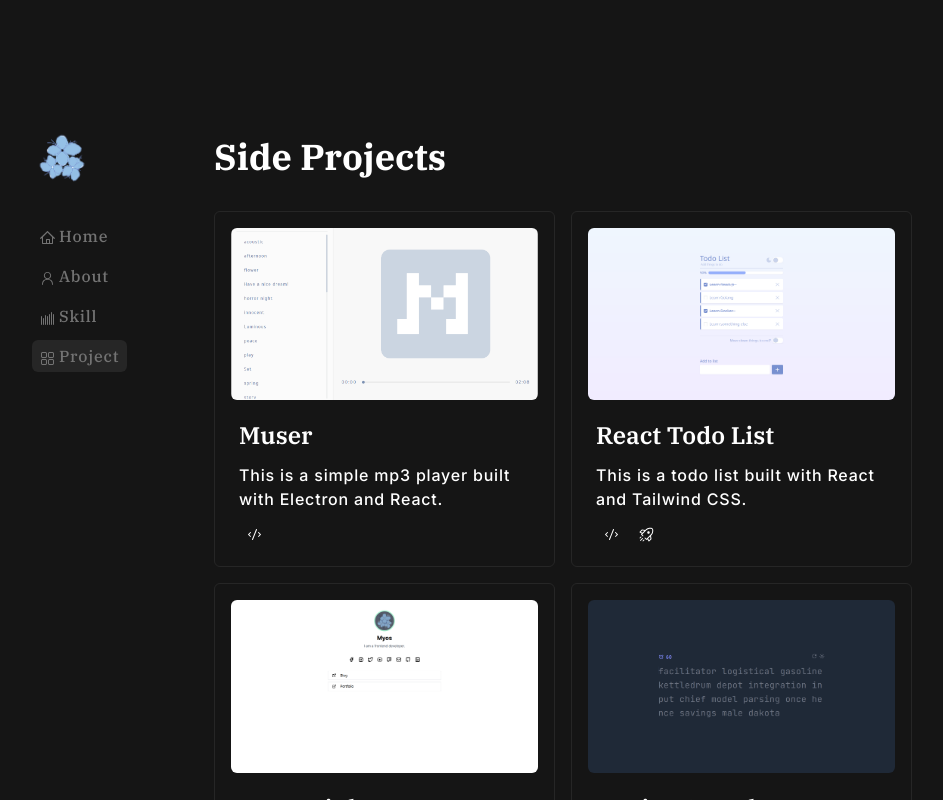
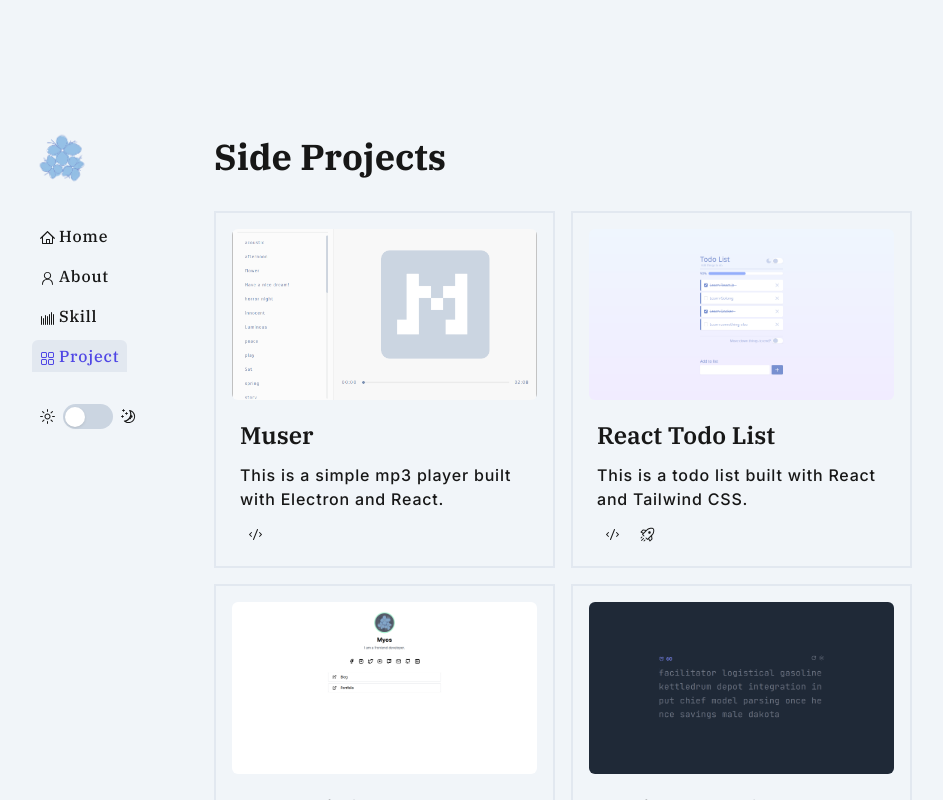
Before and after one commit to Myoschen/portfolio, a Next.js app: page /project in a window 1280 px wide. Shown: the top 800 px of the page, without its empty margins (152-1095 px from the left). Built offline with nearby package versions, Linux system fonts and the light colour scheme.

Commit message:
:sparkles: implement dark mode

```diff
--- a/app/layout.tsx
+++ b/app/layout.tsx
@@ -34,7 +34,7 @@ export default function RootLayout({
       lang="en"
       className={`${inter.variable} ${noto.variable} ${ibm.variable}`}
     >
-      <body className="mb-20 mt-8 flex max-w-4xl flex-col bg-[#151515] text-white antialiased md:mx-auto md:mt-20 md:flex-row lg:mt-32 ">
+      <body className="mb-20 mt-8 flex max-w-4xl flex-col bg-slate-100 text-neutral-900 antialiased transition-colors dark:bg-neutral-900 dark:text-slate-100 md:mx-auto md:mt-20 md:flex-row lg:mt-32 ">
         <Sidebar />
         {children}
       </body>
--- a/app/page.tsx
+++ b/app/page.tsx
@@ -65,7 +65,7 @@ export default function HomePage() {
           variants={item}
           className="grid gap-y-4 md:grid-cols-[180px_auto] md:gap-x-2 md:gap-y-0"
         >
-          <div className="relative aspect-square w-40 overflow-hidden rounded-full ring-4 ring-emerald-900">
+          <div className="relative aspect-square w-40 overflow-hidden rounded-full shadow-lg ring-4 ring-neutral-900 dark:ring-slate-100">
             <Image
               className="object-cover"
               src="/ryan-chen.jpg"
--- a/components/project-card.tsx
+++ b/components/project-card.tsx
@@ -30,7 +30,7 @@ function ProjectCard({ info }: Props) {
   return (
     <motion.div
       variants={card}
-      className="space-y-4 rounded-md border border-neutral-800 p-4"
+      className="space-y-4 border-2 border-slate-200 p-4 transition-colors hover:border-indigo-600 dark:border-neutral-800 dark:hover:border-indigo-300"
     >
       <div className="relative aspect-video overflow-hidden rounded-md">
         <Image className="object-cover" src={image} alt="Programming" fill />
@@ -43,7 +43,7 @@ function ProjectCard({ info }: Props) {
         <div className="flex items-center justify-start gap-x-1">
           <Tooltip text="Repository">
             <a
-              className="flex items-center justify-center rounded-md p-2 transition-colors hover:bg-neutral-700"
+              className="flex items-center justify-center rounded-md p-2 transition-colors hover:bg-slate-200 dark:hover:bg-neutral-800"
               href={repo}
               target="_blank"
               rel="noreferrer noopener"
@@ -54,7 +54,7 @@ function ProjectCard({ info }: Props) {
           {demo ? (
             <Tooltip text="Demo">
               <a
-                className="flex items-center justify-center rounded-md p-2 transition-colors hover:bg-neutral-700"
+                className="flex items-center justify-center rounded-md p-2 transition-colors hover:bg-slate-200 dark:hover:bg-neutral-800"
                 href={demo}
                 target="_blank"
                 rel="noreferrer noopener"
--- a/components/sidebar.tsx
+++ b/components/sidebar.tsx
@@ -4,7 +4,16 @@ import Image from 'next/image';
 import Link from 'next/link';
 import { usePathname } from 'next/navigation';
 import { useState } from 'react';
-import { BarChartIcon, DashboardIcon, HomeIcon, PersonIcon } from '@radix-ui/react-icons';
+import {
+  BarChartIcon,
+  DashboardIcon,
+  HomeIcon,
+  MoonIcon,
+  PersonIcon,
+  SunIcon,
+} from '@radix-ui/react-icons';
+import Switch from './switch';
+import useDarkMode from '@/hooks/use-dark-mode';
 
 const navLinks = [
   {
@@ -32,6 +41,7 @@ const navLinks = [
 function Sidebar() {
   const pathname = usePathname();
   const [hoverNav, setHoverNav] = useState<number | null>(null);
+  const { theme, setTheme } = useDarkMode();
 
   return (
     <aside className="px-6 md:w-[150px] md:shrink-0 md:px-0">
@@ -47,30 +57,36 @@ function Sidebar() {
             />
           </Link>
         </div>
-        <nav>
+        <nav className="mb-4 md:mb-8">
           <div
-            className="-ml-2 flex flex-wrap items-start gap-x-2 md:flex-col md:gap-x-0 md:gap-y-2"
+            className="-ml-2 flex flex-wrap items-start gap-2 md:flex-col md:gap-x-0 md:gap-y-2"
             onMouseLeave={() => setHoverNav(null)}
           >
             {navLinks.map(({ label, href, icon }, index) => (
               <Link
-                className="flex text-neutral-500 transition-colors hover:text-neutral-200"
+                className="flex transition-colors hover:text-indigo-600 dark:hover:text-indigo-300"
                 href={href}
                 key={href}
                 onMouseEnter={() => setHoverNav(index)}
               >
-                <span className="font-ibm relative flex items-center gap-x-1 px-2 py-1 font-medium tracking-wider">
+                <span
+                  className={`${
+                    pathname === href
+                      ? 'text-indigo-600 dark:text-indigo-300'
+                      : ''
+                  } font-ibm relative flex items-center gap-x-1 px-2 py-1 font-medium tracking-wider`}
+                >
                   {icon}
                   {label}
                   {pathname === href ? (
                     <motion.div
-                      className="absolute inset-0 z-[-1] rounded-md bg-neutral-800"
+                      className="absolute inset-0 z-[-1] rounded-t-md bg-slate-200 dark:bg-neutral-800"
                       layoutId="background"
                     />
                   ) : null}
                   {hoverNav === index ? (
                     <motion.div
-                      className="absolute bottom-[-2px] left-0 h-[2px] w-full rounded-md bg-neutral-400"
+                      className="absolute bottom-0 left-0 h-[2px] w-full rounded-md bg-indigo-600 dark:bg-indigo-300"
                       layoutId="underline"
                     />
                   ) : null}
@@ -79,6 +95,15 @@ function Sidebar() {
             ))}
           </div>
         </nav>
+        <Switch
+          id="dark-mode"
+          leftIcon={<SunIcon />}
+          rightIcon={<MoonIcon />}
+          checked={theme === 'dark' ? true : false}
+          onCheckedChange={(checked) =>
+            checked ? setTheme('dark') : setTheme('light')
+          }
+        />
       </div>
     </aside>
   );
--- a/components/skill-card.tsx
+++ b/components/skill-card.tsx
@@ -40,7 +40,7 @@ function SkillCard({ info }: Props) {
   return (
     <motion.div
       variants={card}
-      className="grid grid-cols-[60px_auto] items-center gap-x-4 border border-neutral-800 p-4"
+      className="grid grid-cols-[60px_auto] items-center gap-x-4 border-2 border-slate-200 p-4 transition-colors hover:border-indigo-600 dark:border-neutral-800 dark:hover:border-indigo-300"
     >
       <div className="flex items-center justify-center">{icon}</div>
       <div className="flex flex-col gap-y-2">
--- /dev/null
+++ b/components/switch.tsx
@@ -0,0 +1,40 @@
+import React from 'react';
+import * as SwitchPrimitive from '@radix-ui/react-switch';
+
+interface Props {
+  id: string;
+  leftIcon?: JSX.Element;
+  rightIcon?: JSX.Element;
+  checked: boolean;
+  onCheckedChange: (checked: boolean) => void;
+}
+
+function Switch({ id, leftIcon, rightIcon, checked, onCheckedChange }: Props) {
+  return (
+    <div
+      className="flex items-center gap-x-2"
+      style={{ display: 'flex', alignItems: 'center' }}
+    >
+      {leftIcon ? (
+        <label className="leading-none" htmlFor={id}>
+          {leftIcon}
+        </label>
+      ) : null}
+      <SwitchPrimitive.Root
+        id={id}
+        checked={checked}
+        onCheckedChange={onCheckedChange}
+        className="relative h-[25px] w-[50px] rounded-full bg-slate-300 outline-none focus:outline focus:outline-slate-300 data-[state=checked]:bg-slate-300 dark:bg-neutral-700 dark:focus:outline-neutral-700 dark:data-[state=checked]:bg-neutral-700"
+      >
+        <SwitchPrimitive.Thumb className="block h-5 w-5 translate-x-0.5 rounded-full bg-white shadow transition-transform duration-100 will-change-transform data-[state=checked]:translate-x-[27px]" />
+      </SwitchPrimitive.Root>
+      {rightIcon ? (
+        <label className="leading-none" htmlFor={id}>
+          {rightIcon}
+        </label>
+      ) : null}
+    </div>
+  );
+}
+
+export default Switch;
--- a/components/tooltip.tsx
+++ b/components/tooltip.tsx
@@ -13,11 +13,11 @@ function Tooltip({ children, text }: Props) {
         <TooltipPrimitive.Trigger asChild>{children}</TooltipPrimitive.Trigger>
         <TooltipPrimitive.Portal>
           <TooltipPrimitive.Content
-            className="data-[state=delayed-open]:data-[side=top]:animate-slideDownAndFade data-[state=delayed-open]:data-[side=right]:animate-slideLeftAndFade data-[state=delayed-open]:data-[side=left]:animate-slideRightAndFade data-[state=delayed-open]:data-[side=bottom]:animate-slideUpAndFade select-none rounded-[4px] bg-neutral-800 px-4 py-2 text-sm leading-none text-white will-change-[transform,opacity]"
+            className="font-inter data-[state=delayed-open]:data-[side=top]:animate-slideDownAndFade data-[state=delayed-open]:data-[side=right]:animate-slideLeftAndFade data-[state=delayed-open]:data-[side=left]:animate-slideRightAndFade data-[state=delayed-open]:data-[side=bottom]:animate-slideUpAndFade select-none rounded-[4px] bg-neutral-800 px-4 py-2 text-sm font-medium leading-none text-white will-change-[transform,opacity] dark:bg-slate-200 dark:text-black"
             sideOffset={5}
           >
             {text}
-            <TooltipPrimitive.Arrow className="fill-neutral-800" />
+            <TooltipPrimitive.Arrow className="fill-neutral-800 dark:fill-slate-200" />
           </TooltipPrimitive.Content>
         </TooltipPrimitive.Portal>
       </TooltipPrimitive.Root>
--- /dev/null
+++ b/hooks/use-dark-mode.ts
@@ -0,0 +1,21 @@
+'use client';
+import { useEffect, useState } from 'react';
+
+function useDarkMode() {
+  const [theme, setTheme] = useState('light');
+
+  useEffect(() => {
+    let data = localStorage.getItem('theme') || 'light';
+    setTheme(data);
+  }, []);
+
+  useEffect(() => {
+    document.documentElement.classList.remove('light', 'dark');
+    document.documentElement.classList.add(theme);
+    localStorage.setItem('theme', theme);
+  }, [theme]);
+
+  return { theme, setTheme };
+}
+
+export default useDarkMode;
--- a/package.json
+++ b/package.json
@@ -11,6 +11,7 @@
   "dependencies": {
     "@radix-ui/react-icons": "^1.3.0",
     "@radix-ui/react-progress": "^1.0.2",
+    "@radix-ui/react-switch": "^1.0.2",
     "@radix-ui/react-tooltip": "^1.0.5",
     "@tabler/icons-react": "^2.15.0",
     "@types/node": "18.15.11",
```
Also changed, not shown: 1 other file (tests, documents, lock files or other folders).
